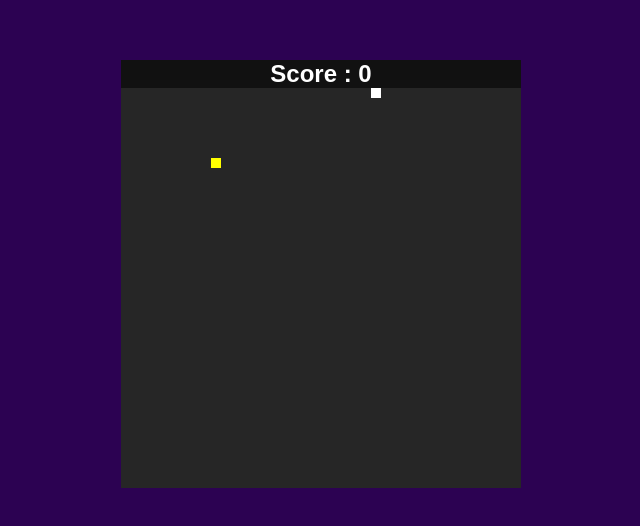
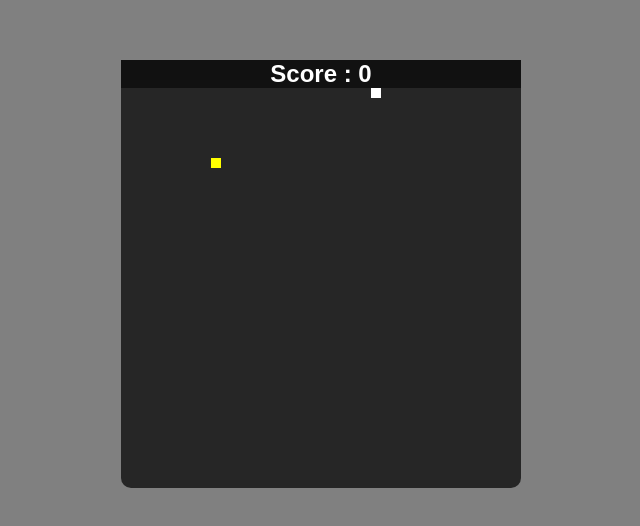
Before and after one commit to m-mourouh/Snake-Game-Using-Javascript-OOP, a plain HTML site: page Snake/index.html in a window 1280 px wide. Shown: the part 126-652 px from the top of the page, without its empty margins (319-959 px from the left). Drawn offline with Linux system fonts and the light colour scheme.

Commit message:
Update index.html

```diff
--- a/Snake/index.html
+++ b/Snake/index.html
@@ -14,7 +14,7 @@
          justify-content: center;
          align-items: center;
          overflow: hidden;
-         background: #2c0252;
+         background: gray;
          font-family: 'Montserrat' ,sans-serif;
          margin: 0;
      }
@@ -29,6 +29,9 @@
          display: flex;
          flex-direction: column;
      }
+        canvas {
+    border-radius: 0 0 10px 10px;
+}
     </style>
 </head>
 <body>
```
